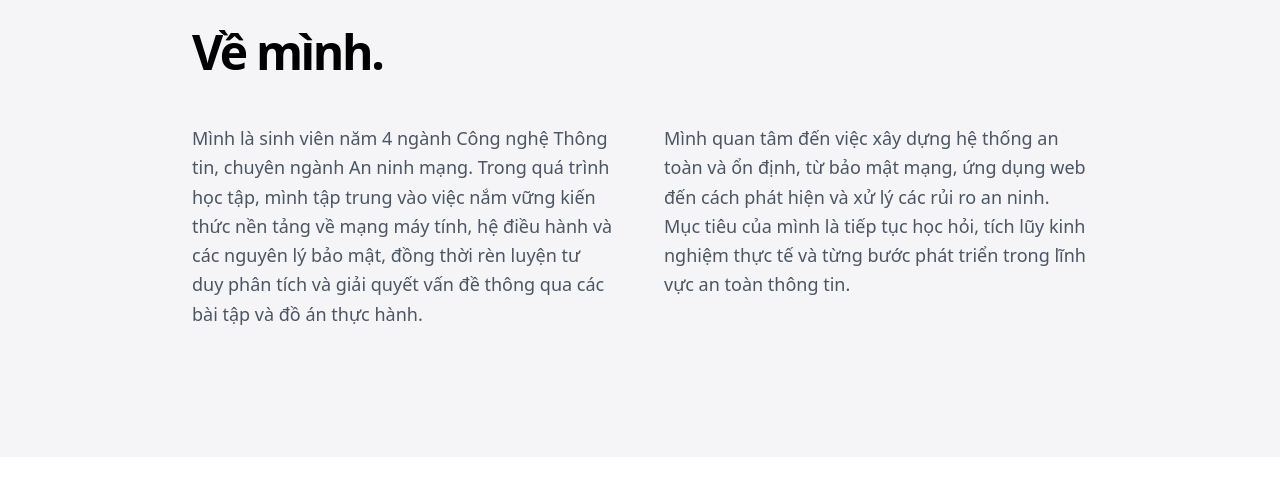
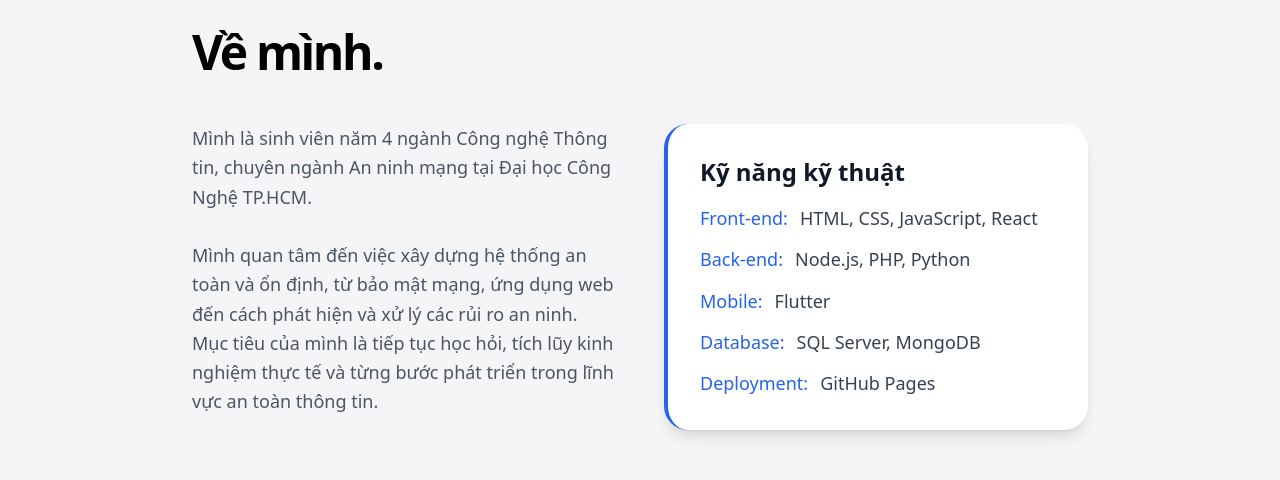
Before and after one commit to felicia262/felicia, a React (Vite) app: page / in a window 1280 px wide. Shown: the part 1080-1560 px from the top of the page. Built offline with nearby package versions, Linux system fonts and the light colour scheme.

Commit message:
edit profile

```diff
--- a/App.tsx
+++ b/App.tsx
@@ -239,8 +239,33 @@ const App: React.FC = () => {
             <section id="about" className="py-32 px-6 bg-[#f5f5f7]">
               <div className="max-w-4xl mx-auto text-center md:text-left">
                 <h2 className="text-3xl md:text-5xl font-bold tracking-tighter mb-12">{t.aboutTitle}</h2>
-                <div className="grid md:grid-cols-2 gap-12 text-lg text-gray-600 leading-relaxed text-left">
-                  <p>{t.aboutP1}</p><p>{t.aboutP2}</p>
+                <div className="grid md:grid-cols-2 gap-12 text-lg text-gray-600 leading-relaxed text-left items-start">
+                  <p className="whitespace-pre-line">{t.aboutP1}</p>
+
+                  <div className="max-w-md w-full">
+                    {(() => {
+                      const lines = (t.aboutP2 || '').split('\n').map(l => l.trim()).filter(Boolean);
+                      const header = lines[0] || '';
+                      const items = lines.slice(1);
+                      return (
+                        <div className="bg-white p-8 rounded-3xl shadow-lg border-l-4 border-blue-600">
+                          <h3 className="text-2xl font-semibold mb-4 text-gray-900">{header}</h3>
+                          <ul className="space-y-3 text-gray-700">
+                            {items.map((line, i) => {
+                              const [label, ...rest] = line.split(':');
+                              const value = rest.join(':').trim();
+                              return (
+                                <li key={i} className="flex gap-3 items-start">
+                                  <span className="text-blue-600 font-medium">{label}:</span>
+                                  <span className="flex-1">{value}</span>
+                                </li>
+                              );
+                            })}
+                          </ul>
+                        </div>
+                      );
+                    })()}
+                  </div>
                 </div>
               </div>
             </section>
--- a/src/i18n/en.ts
+++ b/src/i18n/en.ts
@@ -5,8 +5,8 @@ export const EN = {
   explore: 'Explore More',
   viewBlog: 'View my blog',
   aboutTitle: 'About me.',
-  aboutP1: 'I am a fourth-year Information Technology student specializing in Cybersecurity. During my studies, I focus on building a solid foundation in computer networks, operating systems, and security principles, while developing analytical thinking and problem-solving skills through coursework and practical projects.',
-  aboutP2: 'I am interested in building secure and reliable systems, from network and web application security to identifying and mitigating security risks. My goal is to continue learning, gain practical experience, and gradually grow within the field of information security.',
+  aboutP1: 'I am a fourth-year Information Technology student specializing in Cybersecurity at Ho Chi Minh City University of Technology.\n\nI am interested in building secure and reliable systems, from network and web application security to identifying and mitigating security risks. My goal is to continue learning, gaining practical experience, and steadily advancing in the field of information security.',
+  aboutP2: 'Technical Skills\nFront-end: HTML, CSS, JavaScript, React\nBack-end: Node.js, PHP, Python\nMobile: Flutter\nDatabase: SQL Server, MongoDB\nDeployment: GitHub Pages',
   blogTitle: 'Network Blog.',
   blogDesc: 'Sharing knowledge about protocols, infrastructure, and real-world network programming experiences.',
   achTitle: 'Achievements.',
--- a/src/i18n/vi.ts
+++ b/src/i18n/vi.ts
@@ -5,8 +5,8 @@ export const VI = {
   explore: 'Khám phá thêm',
   viewBlog: 'Xem blog của mình',
   aboutTitle: 'Về mình.',
-  aboutP1: 'Mình là sinh viên năm 4 ngành Công nghệ Thông tin, chuyên ngành An ninh mạng. Trong quá trình học tập, mình tập trung vào việc nắm vững kiến thức nền tảng về mạng máy tính, hệ điều hành và các nguyên lý bảo mật, đồng thời rèn luyện tư duy phân tích và giải quyết vấn đề thông qua các bài tập và đồ án thực hành.',
-  aboutP2: 'Mình quan tâm đến việc xây dựng hệ thống an toàn và ổn định, từ bảo mật mạng, ứng dụng web đến cách phát hiện và xử lý các rủi ro an ninh. Mục tiêu của mình là tiếp tục học hỏi, tích lũy kinh nghiệm thực tế và từng bước phát triển trong lĩnh vực an toàn thông tin.',
+  aboutP1: 'Mình là sinh viên năm 4 ngành Công nghệ Thông tin, chuyên ngành An ninh mạng tại Đại học Công Nghệ TP.HCM.\n\nMình quan tâm đến việc xây dựng hệ thống an toàn và ổn định, từ bảo mật mạng, ứng dụng web đến cách phát hiện và xử lý các rủi ro an ninh. Mục tiêu của mình là tiếp tục học hỏi, tích lũy kinh nghiệm thực tế và từng bước phát triển trong lĩnh vực an toàn thông tin.',
+  aboutP2: 'Kỹ năng kỹ thuật\nFront-end: HTML, CSS, JavaScript, React\nBack-end: Node.js, PHP, Python\nMobile: Flutter\nDatabase: SQL Server, MongoDB\nDeployment: GitHub Pages',
   blogTitle: 'Blog Mạng.',
   blogDesc: 'Chia sẻ kiến thức về giao thức, hạ tầng và những trải nghiệm thực tế trong lập trình mạng.',
   achTitle: 'Thành tựu.',
```
Also changed, not shown: public/images/martin_1.jpg.
